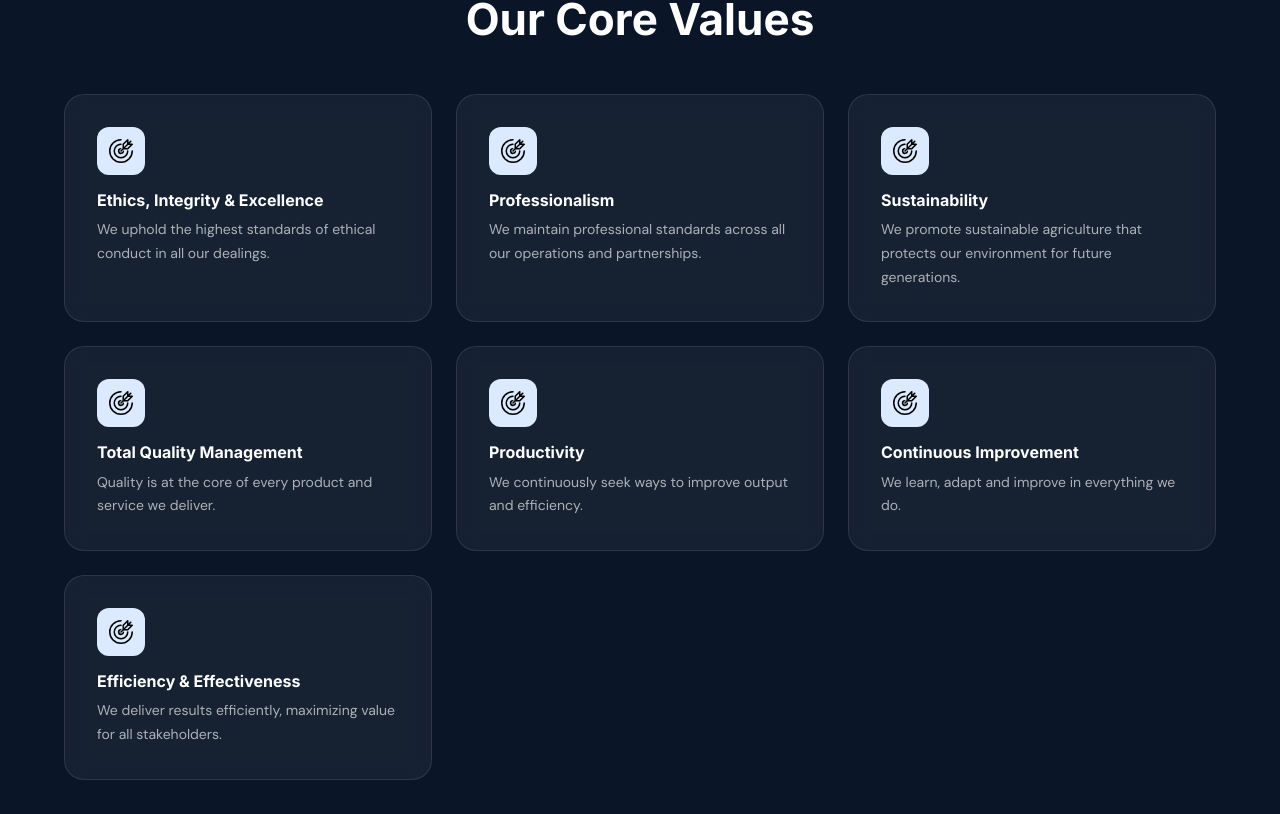
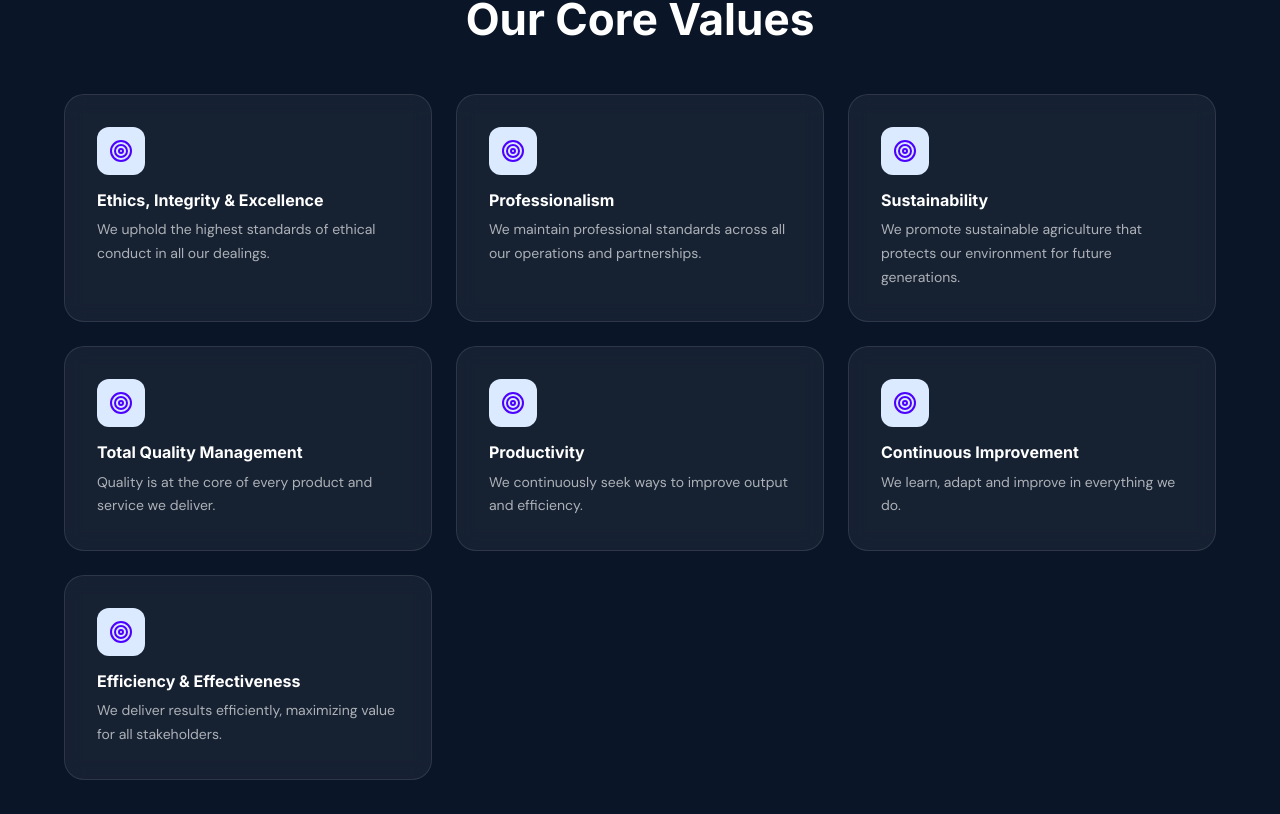
Before and after one commit to laptertechnologies-hue/MUSIKULI-DAIRIES-, a Next.js app: page /about in a window 1280 px wide. Shown: the part 2746-3560 px from the top of the page. Built offline with nearby package versions, Linux system fonts and the light colour scheme.

Commit message:
final chnges on the website

```diff
--- a/app/about/page.tsx
+++ b/app/about/page.tsx
@@ -13,13 +13,13 @@ const founders = [
 ];
 
 const values = [
-  { icon: '/icons/target1.svg', title: 'Ethics, Integrity & Excellence', desc: 'We uphold the highest standards of ethical conduct in all our dealings.' },
-  { icon: '/icons/target1.svg', title: 'Professionalism', desc: 'We maintain professional standards across all our operations and partnerships.' },
-  { icon: '/icons/target1.svg', title: 'Sustainability', desc: 'We promote sustainable agriculture that protects our environment for future generations.' },
-  { icon: '/icons/target1.svg', title: 'Total Quality Management', desc: 'Quality is at the core of every product and service we deliver.' },
-  { icon: '/icons/target1.svg', title: 'Productivity', desc: 'We continuously seek ways to improve output and efficiency.' },
-  { icon: '/icons/target1.svg', title: 'Continuous Improvement', desc: 'We learn, adapt and improve in everything we do.' },
-  { icon: '/icons/target1.svg', title: 'Efficiency & Effectiveness', desc: 'We deliver results efficiently, maximizing value for all stakeholders.' },
+  { icon: '/icons/target.svg', title: 'Ethics, Integrity & Excellence', desc: 'We uphold the highest standards of ethical conduct in all our dealings.' },
+  { icon: '/icons/target.svg', title: 'Professionalism', desc: 'We maintain professional standards across all our operations and partnerships.' },
+  { icon: '/icons/target.svg', title: 'Sustainability', desc: 'We promote sustainable agriculture that protects our environment for future generations.' },
+  { icon: '/icons/target.svg', title: 'Total Quality Management', desc: 'Quality is at the core of every product and service we deliver.' },
+  { icon: '/icons/target.svg', title: 'Productivity', desc: 'We continuously seek ways to improve output and efficiency.' },
+  { icon: '/icons/target.svg', title: 'Continuous Improvement', desc: 'We learn, adapt and improve in everything we do.' },
+  { icon: '/icons/target.svg', title: 'Efficiency & Effectiveness', desc: 'We deliver results efficiently, maximizing value for all stakeholders.' },
 ];
 
 export default function AboutPage() {
@@ -166,7 +166,7 @@ export default function AboutPage() {
           <h2 className="section-title">Our Location &amp; Contact</h2>
           <div style={{ display: 'flex', gap: '2rem', justifyContent: 'center', flexWrap: 'wrap', marginTop: '2rem' }}>
             {[
-              { icon: '/icons/target1.svg', label: 'Address', val: 'Nsozibirye-Kigombe, Luwero Sub County, Luwero District, Uganda' },
+              { icon: '/icons/target.svg', label: 'Address', val: 'Nsozibirye-Kigombe, Luwero Sub County, Luwero District, Uganda' },
               { icon: '/icons/mailbox.svg', label: 'P.O Box', val: 'P.O Box 170174, Luwero-Uganda' },
               { icon: '/icons/phone.svg', label: 'Telephone', val: '+256 200 933 861' },
               { icon: '/icons/email.svg', label: 'Email', val: 'musikuliimran@gmail.com' },
--- a/app/services/page.tsx
+++ b/app/services/page.tsx
@@ -51,7 +51,7 @@ export default function ServicesPage() {
                 Provide Market access and linkages to farmers in the region.
               </p>
               <h3 style={{ fontSize: '1.1rem', color: 'var(--blue-900)', marginTop: '0.5rem', marginBottom: '1rem' }}>
-                🏗️ Milk Collection Centre (MCC) Program
+                Milk Collection Centre (MCC) Program
               </h3>
               <div style={{ display: 'flex', flexDirection: 'column', gap: '0.75rem' }}>
                 {[
@@ -95,11 +95,11 @@ export default function ServicesPage() {
               </p>
               <h3 style={{ fontSize: '1.1rem', color: 'var(--blue-900)', marginBottom: '1rem' }}>Our Products</h3>
               <div style={{ display: 'grid', gridTemplateColumns: '1fr 1fr', gap: '0.75rem', marginBottom: '1.5rem' }}>
-                {['🌽 Maize', '🫘 Beans', '🍚 Rice', '🥜 Groundnuts'].map((p) => (
+                {['Maize', 'Beans', 'Rice', 'Groundnuts'].map((p) => (
                   <div key={p} style={{ background: 'white', border: '1px solid var(--gray-200)', borderRadius: '10px', padding: '0.75rem 1rem', fontWeight: 600, color: 'var(--gray-700)', fontSize: '0.9rem' }}>{p}</div>
                 ))}
               </div>
-              <h3 style={{ fontSize: '1.1rem', color: 'var(--blue-900)', marginBottom: '1rem' }}>🤝 Outgrower Scheme Impact</h3>
+              <h3 style={{ fontSize: '1.1rem', color: 'var(--blue-900)', marginBottom: '1rem' }}>Outgrower Scheme Impact</h3>
               <div style={{ display: 'flex', flexDirection: 'column', gap: '0.75rem' }}>
                 {[
                   { icon: '/icons/award.svg', title: 'Inclusive Economic Growth', text: 'Training in modern agronomy, post-harvest handling and financial literacy. Directly improving livelihoods of 200+ smallholder families (~1,500 people).' },
```
Also changed, not shown: app/careers/page.tsx (+0 -24 lines), app/portfolio/page.tsx (+20 -14 lines).
